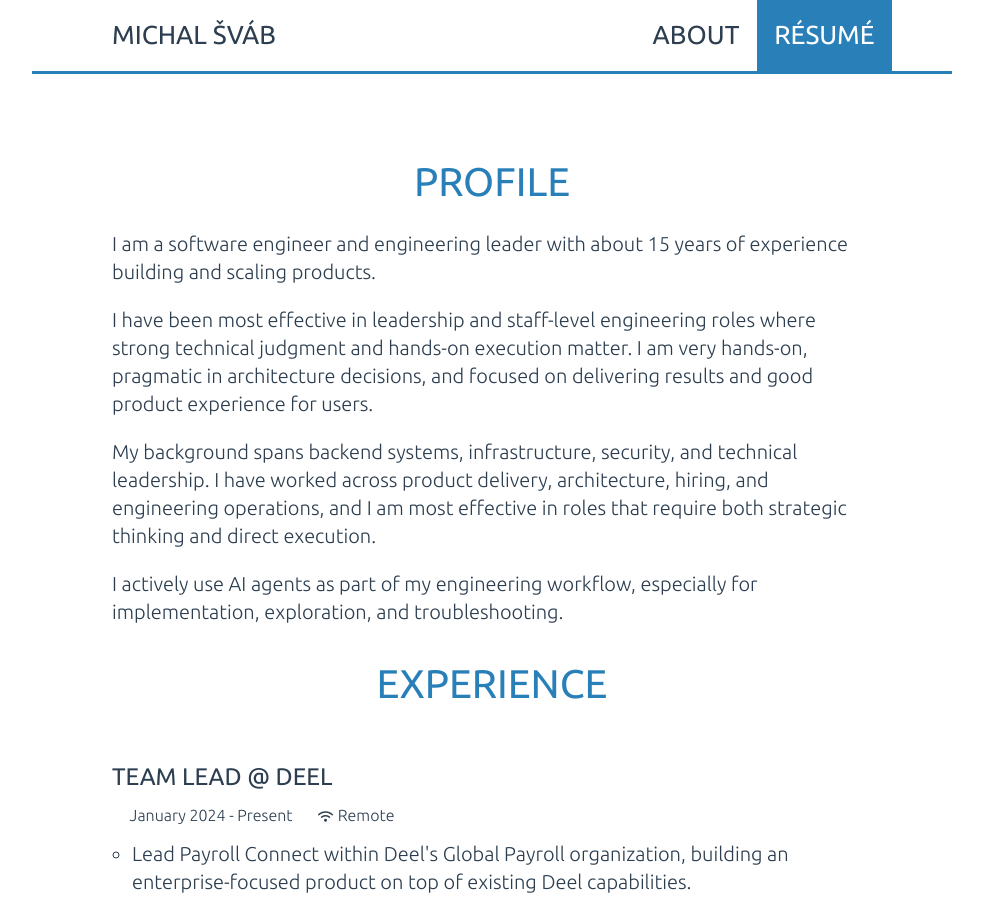
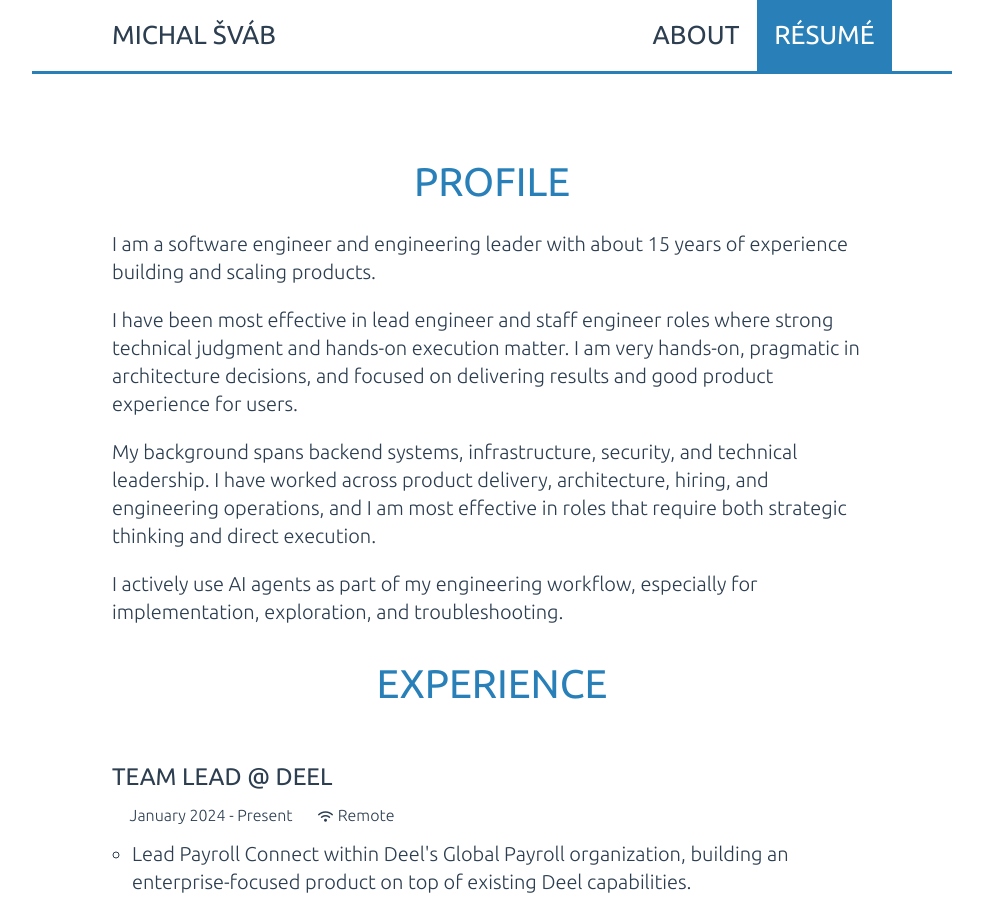
Before and after one commit to msvab/msvab.github.io, a Jekyll site: the page built from resume.html, in a window 1280 px wide and 900 px high. Shown: the whole window, without its empty margins (148-1131 px from the left). Built offline with Jekyll 4.4.1, drawn with Linux system fonts in a browser that asks for light colours.

Commit message:
Adjust resume role positioning

```diff
--- a/resume.html
+++ b/resume.html
@@ -8,7 +8,7 @@ permalink: /resume/
 <section>
   <h2 class="text-center">Profile</h2>
   <p>I am a software engineer and engineering leader with about 15 years of experience building and scaling products.</p>
-  <p>I have been most effective in leadership and staff-level engineering roles where strong technical judgment and hands-on execution matter.
+  <p>I have been most effective in lead engineer and staff engineer roles where strong technical judgment and hands-on execution matter.
     I am very hands-on, pragmatic in architecture decisions, and focused on delivering results and good product experience for users.</p>
   <p>My background spans backend systems, infrastructure, security, and technical leadership. I have worked across product
     delivery, architecture, hiring, and engineering operations, and I am most effective in roles that require both strategic
```
